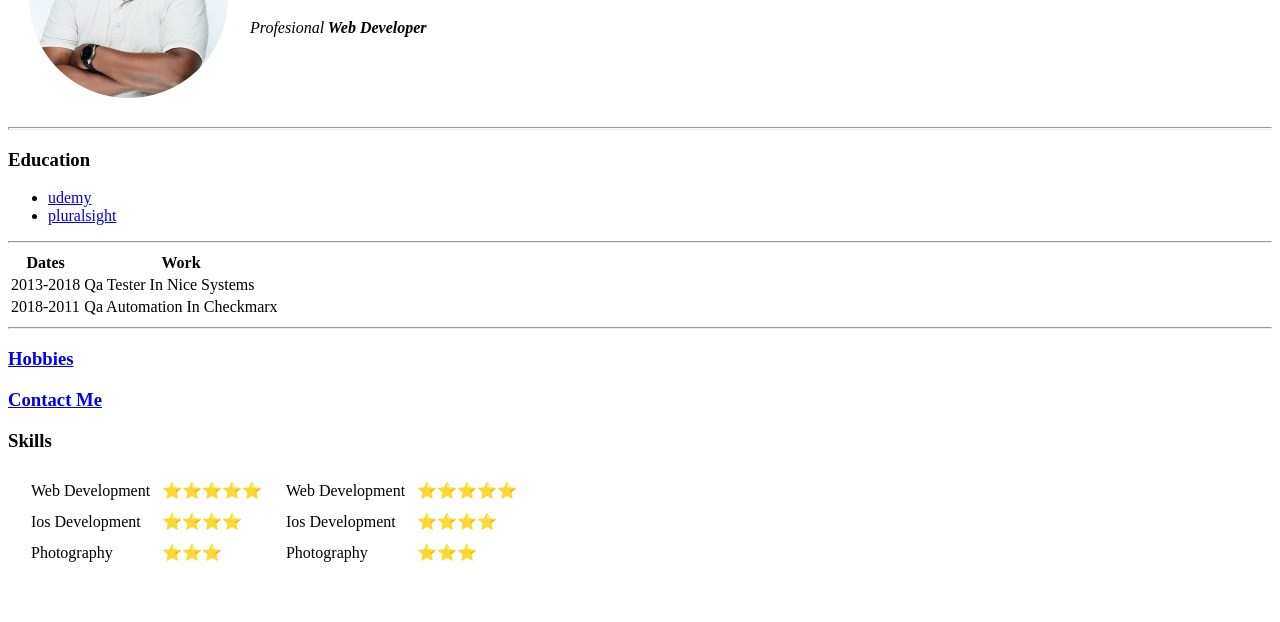
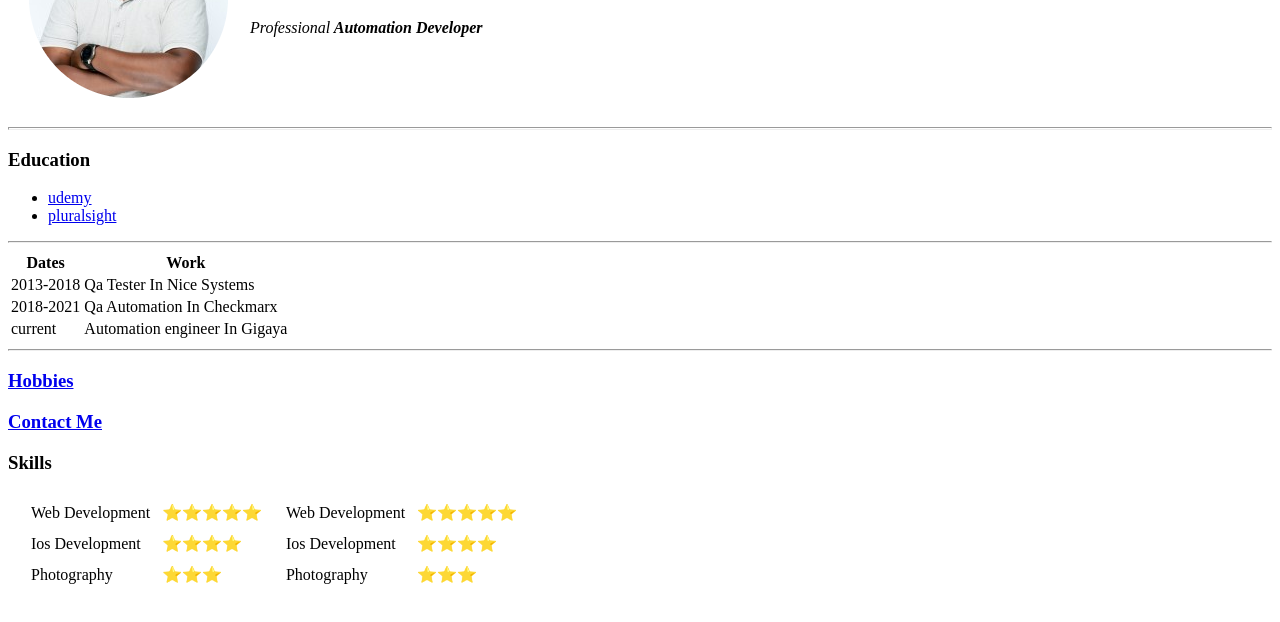
Before and after one commit to talakalo/cv, a plain HTML site: page index.html in a window 1280 px wide. Shown: the part 130-752 px from the top of the page. Drawn offline with Linux system fonts and the light colour scheme.

Commit message:
Update index.html

```diff
--- a/index.html
+++ b/index.html
@@ -13,7 +13,7 @@
             <td> <img src="images/Tal-modified.png" alt="Tal profile Picture"></td>
             <td>
                 <h1> Tal Akalo</h1>
-                <p><em>Profesional<strong> Web Developer</strong></em></p>
+                <p><em>Professional<strong> Automation Developer</strong></em></p>
             </td>
         </tr>
     </table>
@@ -37,8 +37,12 @@
                 <td>Qa Tester In Nice Systems</td>
             </tr>
             <tr>
-                <td>2018-2011</td>
+                <td>2018-2021</td>
                 <td>Qa Automation In Checkmarx</td>
+            </tr>
+             <tr>
+                <td>current </td>
+                <td>Automation engineer In Gigaya</td>
             </tr>
         </tbody>
         <tfoot>
```
